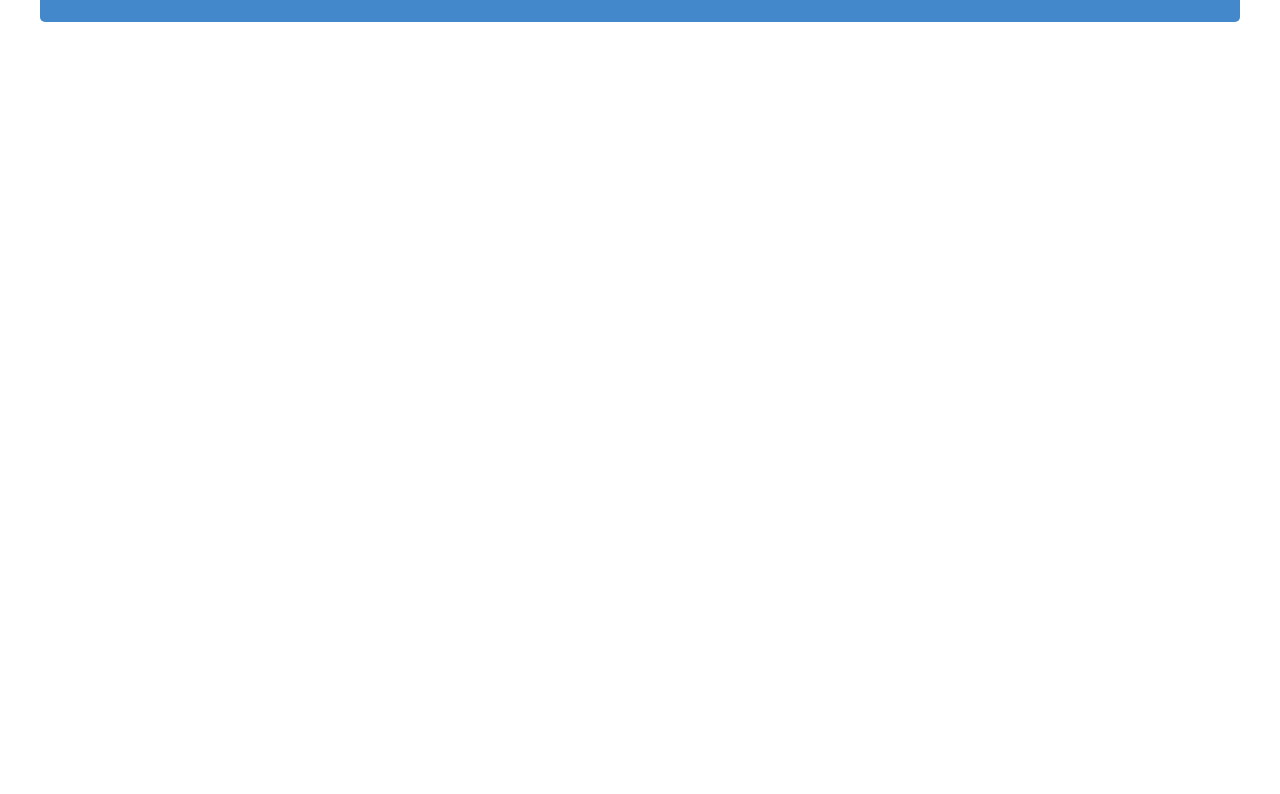
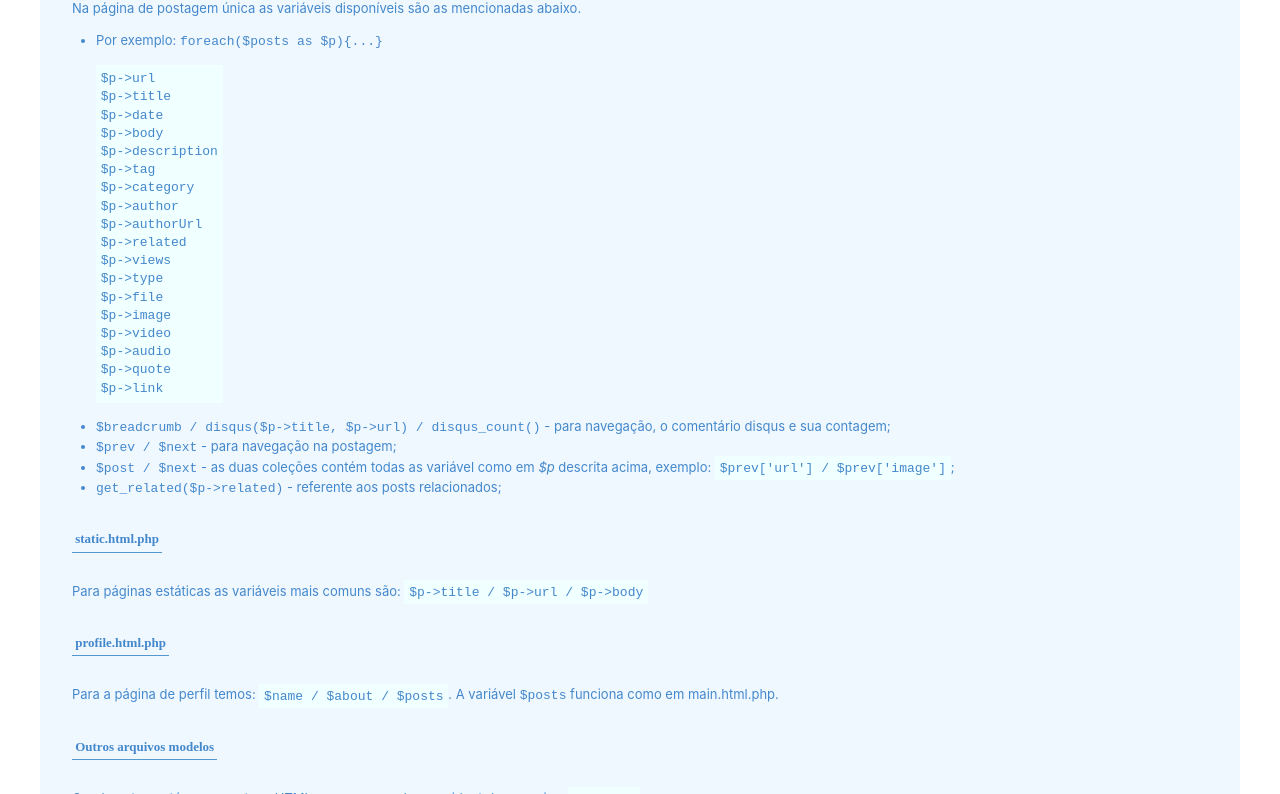
Before and after one commit to fabianosantosnet/HTMLyCMS, a plain HTML site: page temas.html in a window 1280 px wide. Shown: the part 3615-4409 px from the top of the page. Before the commit the page ends 3653 px from the top, so only its background shows below. Drawn offline with Linux system fonts and the light colour scheme; a web font is replaced by a local one.

Commit message:
updated dicas** and added more info to temas

```diff
--- a/temas.html
+++ b/temas.html
@@ -185,14 +185,52 @@ $p->link
 				</li>
 
 				<li><code>get_teaser($p->body, $p->url)</code> - imprime o resumo, se estiver setado nas configurações o teaser.type como 'trimmed', caso contrário imprime todo o artigo; </li>
-				<!-- <li><code></code> - </li>
-				<li><code></code> - </li>
-				<li><code></code> - </li>
-				<li><code></code> - </li>
-				<li><code></code> - </li>
-				<li><code></code> - </li> -->
+				<li><code>$category->title / $category->body</code> - título e conteúdo da categoria;</li>
+				<li><code>$tag->title / $archive->title / $search->title</code> - título da tag, título dos arquivados e da busca;</li>
+				<li><code>$breadcrumb</code> - imprime o <span title="sistema de navegação estrutural usada para proporcionar ao usuário um meio de localização dentro da estrutura de navegação do site">breadcrumb</span>;</li>
+				<li><code>$pagination['prev'] / $pagination['next'] / $page / $pagination['pagenum']</code> - variáveis de paginação;</li>
+				<li><code>$pagination['html']</code> - renderiza a paginação completa;</li>
+				<li><code>disqus_count()</code> - mostra a numeração de comentários do Disqus.</li>
 			</ul>
 
+			<h5>post.html.php</h5>
+			<p>Na página de postagem única as variáveis disponíveis são as mencionadas abaixo.</p>
+
+			<ul>
+				<li>Por exemplo: <code>foreach($posts as $p){...}</code> <pre><code class="p">$p->url
+$p->title
+$p->date
+$p->body
+$p->description
+$p->tag
+$p->category
+$p->author
+$p->authorUrl
+$p->related
+$p->views
+$p->type
+$p->file
+$p->image
+$p->video
+$p->audio
+$p->quote
+$p->link
+</code></pre></li>
+
+				<li><code>$breadcrumb / disqus($p->title, $p->url) / disqus_count()</code> - para navegação, o comentário disqus e sua contagem;</li>
+				<li><code>$prev / $next</code> - para navegação na postagem;</li>
+				<li><code>$post / $next</code> - as duas coleções contém todas as variável como em <em>$p</em> descrita acima, exemplo: <code class="c">$prev['url'] / $prev['image']</code>;</li>
+				<li><code>get_related($p->related)</code> - referente aos posts relacionados;</li>
+			</ul>
+
+			<h5>static.html.php</h5>
+			<p>Para páginas estáticas as variáveis mais comuns são: <code class="c">$p->title / $p->url / $p->body</code></p>
+
+			<h5>profile.html.php</h5>
+			<p>Para a página de perfil temos: <code class="c">$name / $about / $posts</code>. A variável <code>$posts</code> funciona como em main.html.php.</p>
+
+			<h5>Outros arquivos modelos</h5>
+			<p>Geralmente contém apenas tags HTML, ou por exemplo um widget de pesquisa: <code class="c">search()</code></p>
 		</section>
 
 	</main>
```
Also changed, not shown: dicas-e-outros.html (+9 -1 lines).
